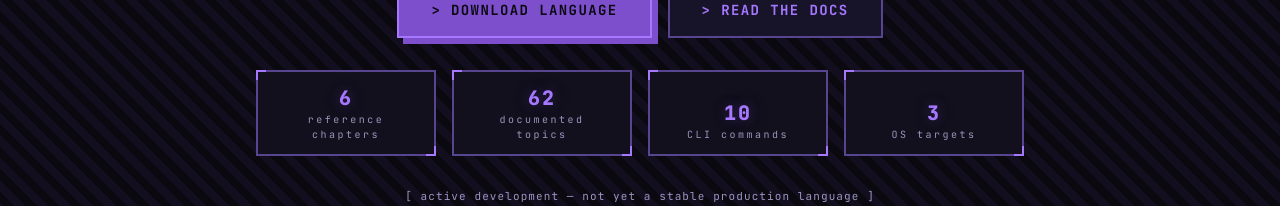
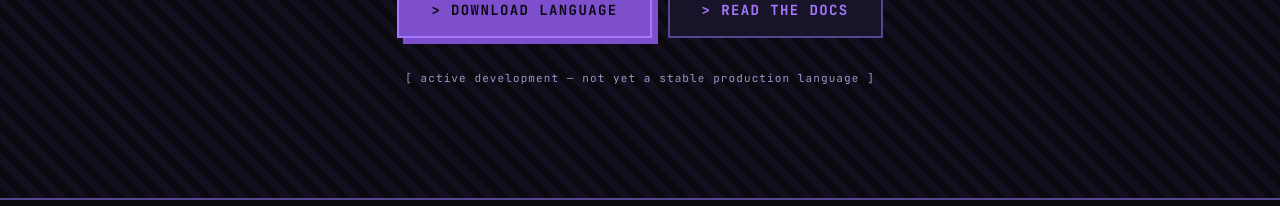
Before and after one commit to hyskasoftware/spectralang-site, a Next.js app: page / in a window 1280 px wide. Shown: the part 670-876 px from the top of the page. Built offline with nearby package versions, Linux system fonts and the light colour scheme; no server answers.

Commit message:
refactor(hero): remove stats section and unused import

```diff
--- a/components/Hero.tsx
+++ b/components/Hero.tsx
@@ -1,4 +1,4 @@
-import { site, stats } from "@/lib/site";
+import { site } from "@/lib/site";
 import { AsciiBanner } from "@/components/ascii/banner";
 import Link from "next/link";
 
@@ -50,17 +50,6 @@
           </Link>
         </div>
 
-        <dl className="grid w-full max-w-3xl grid-cols-2 gap-4 sm:grid-cols-4">
-          {stats.map((s) => (
-            <div key={s.label} className="ascii-box flex flex-col-reverse bg-bg-soft px-4 py-3">
-              <dt className="text-[10px] tracking-[0.25em] text-muted">{s.label}</dt>
-              <dd className="text-xl font-black tracking-widest text-purple-bright glow-purple-soft">
-                {s.value}
-              </dd>
-            </div>
-          ))}
-        </dl>
-
         <p className="text-[11px] tracking-widest text-muted">
           [ active development — not yet a stable production language ]
         </p>
```
